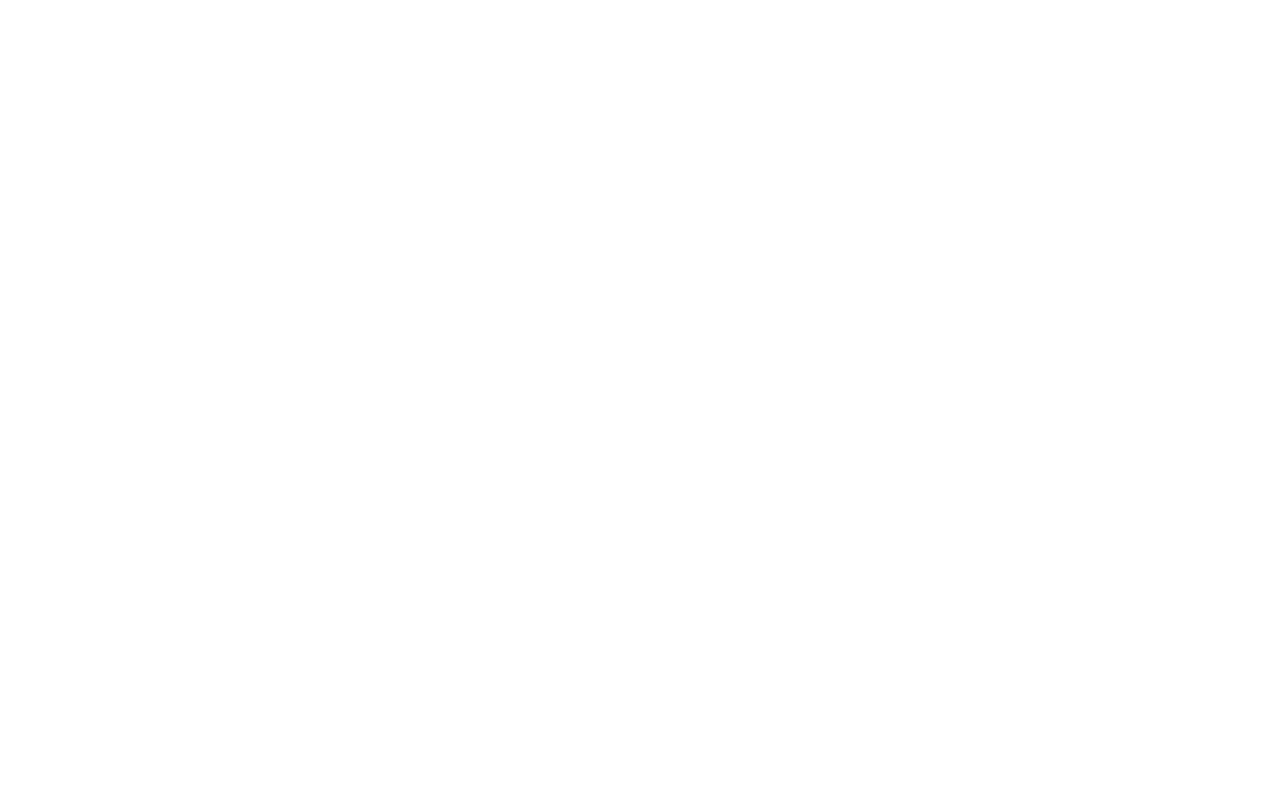
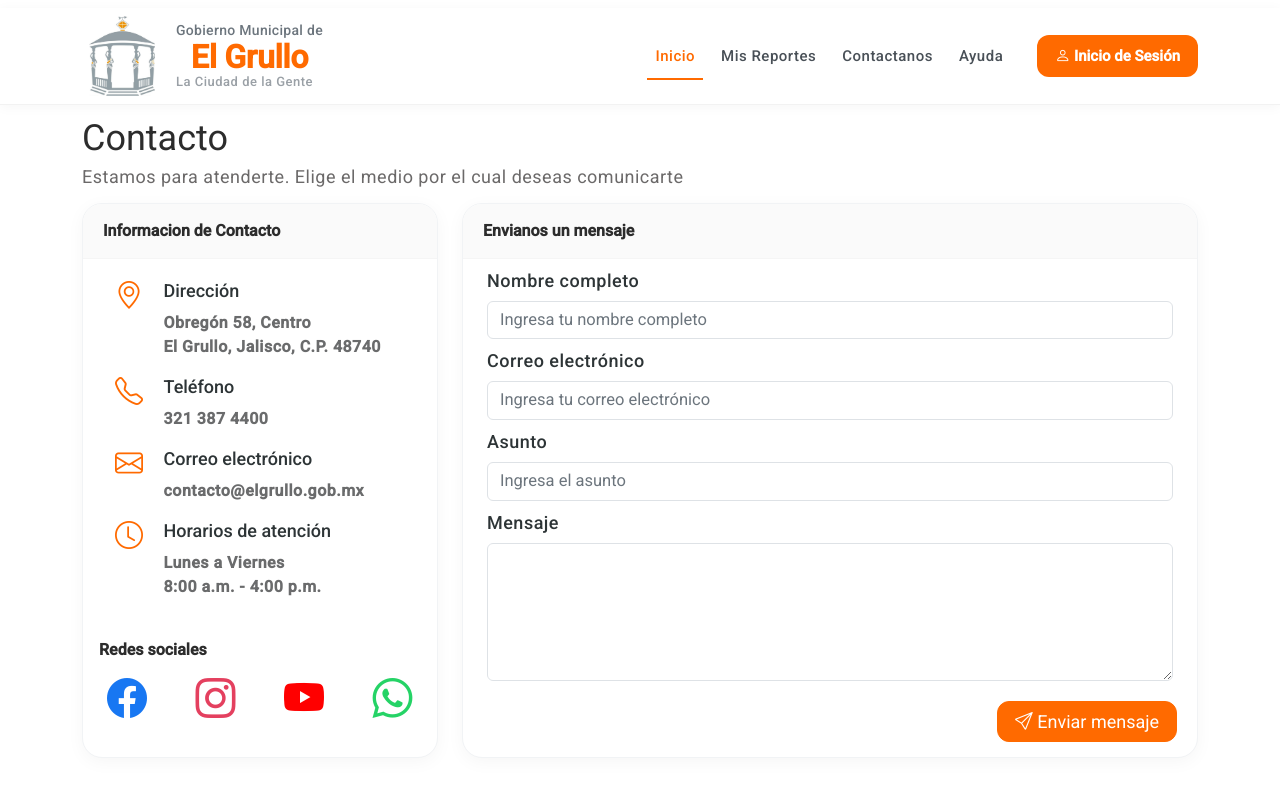
Before and after one commit to josejesus3/Servicios-Publicos-web, an Angular app: page /contactos in a window 1280 px wide. Before the commit this address led to /. Shown: the top 796 px of the page. Built offline with nearby package versions, Linux system fonts and the light colour scheme.

Commit message:
modulo contactanos/terminado

```diff
--- a/src/app/app.routes.ts
+++ b/src/app/app.routes.ts
@@ -3,12 +3,13 @@
 import { DashboardComponent } from './features/dashboard/dashboard.component';
 import { LayautComponent } from './layaut/layaut.component';
 import { CategoryChartComponentComponent } from './features/dashboard/components/category-chart-component/category-chart-component.component';
+import { ContactComponent } from './features/contact/contact.component';
 
 export const routes: Routes = [
     {path:'',component:LayautComponent,
         children:[
             { path: '', component: DashboardComponent },
-            { path: 'misReportes', component: CategoryChartComponentComponent },
+            { path: 'contactos', component: ContactComponent },
 
         ]
     },
--- a/src/app/features/contact/contact-card/contact-card.component.html
+++ b/src/app/features/contact/contact-card/contact-card.component.html
@@ -1 +1,28 @@
-<p>contact-card works!</p>
+<div class="row p-2 ">
+    @for (contacto of contactInfo; track $index) {
+
+    <div class="d-flex m-1">
+        <i class="{{contacto.icon}}"
+            style="color: #ff6a00; font-size:28px; margin-top: 10px; margin-right: 20px;margin-left: 20px;"></i>
+
+        <div class="contact-text">
+            <h4 class="contact-title m-0">{{contacto.title}}</h4>
+            <small class="contact-line"> {{contacto.lines[0]}}</small>
+            <br>
+            <small class="contact-line"> {{contacto.lines[1]}}</small>
+        </div>
+
+    </div>
+
+
+    }
+    <div class="box-header">
+        <h5>Redes sociales</h5>
+    </div>
+    <div class="d-flex gap-3 justify-content-around">
+
+        <a *ngFor="let redes of socialNetworks" href="{{redes.url}}">
+            <i class="{{redes.icon}} fs-1" [ngStyle]="{'color':redes.color}"></i>
+        </a>
+    </div>
+</div>
--- a/src/app/features/contact/contact-card/contact-card.component.scss
+++ b/src/app/features/contact/contact-card/contact-card.component.scss
@@ -0,0 +1,27 @@
+.contact-text{
+   width: 235px;
+}
+.contact-title{
+    font-size: 18px;
+    font-weight: 500;
+    color: #2d3436;
+}
+.contact-line{
+    font-size: 16px;
+    font-weight: 600;
+    color: #6a6b6c;
+}
+.box-header {
+    padding: 0 20px;
+    display: flex;
+    align-items: center;
+    height: 55px;
+    margin-top: 20px;
+
+}
+.box-header h5 {
+    margin: 0;
+    font-size: 16px;
+    font-weight: 600;
+    color: #2c2c2c;
+}
--- a/src/app/features/contact/contact-card/contact-card.component.ts
+++ b/src/app/features/contact/contact-card/contact-card.component.ts
@@ -1,12 +1,69 @@
+import { NgFor, NgStyle } from '@angular/common';
 import { Component } from '@angular/core';
+
 
 @Component({
   selector: 'app-contact-card',
   standalone: true,
-  imports: [],
+  imports: [NgFor, NgStyle],
   templateUrl: './contact-card.component.html',
   styleUrl: './contact-card.component.scss'
 })
 export class ContactCardComponent {
+  contactInfo = [
+    {
+      icon: 'bi-geo-alt',
+      title: 'Dirección',
+      lines: [
+        'Obregón 58, Centro',
+        'El Grullo, Jalisco, C.P. 48740'
+      ]
+    },
+    {
+      icon: 'bi-telephone',
+      title: 'Teléfono',
+      lines: ['321 387 4400']
+    },
+    {
+      icon: 'bi-envelope',
+      title: 'Correo electrónico',
+      lines: ['contacto@elgrullo.gob.mx']
+    },
+    {
+      icon: 'bi-clock',
+      title: 'Horarios de atención',
+      lines: [
+        'Lunes a Viernes',
+        '8:00 a.m. - 4:00 p.m.'
+      ]
+    }
+  ];
+
+  socialNetworks = [
+  {
+    name: 'Facebook',
+    icon: 'bi-facebook',
+    color: '#1877F2',
+    url: 'https://facebook.com'
+  },
+  {
+    name: 'Instagram',
+    icon: 'bi-instagram',
+    color: '#E4405F',
+    url: 'https://instagram.com'
+  },
+  {
+    name: 'YouTube',
+    icon: 'bi-youtube',
+    color: '#FF0000',
+    url: 'https://youtube.com'
+  },
+  {
+    name: 'WhatsApp',
+    icon: 'bi-whatsapp',
+    color: '#25D366',
+    url: 'https://wa.me/'
+  }
+];
 
 }
--- a/src/app/features/contact/contact.component.html
+++ b/src/app/features/contact/contact.component.html
@@ -1 +1,24 @@
-<p>contact works!</p>
+<div class="row">
+    <div >
+       <h3 style="color: #2c2c2c; font-weight: 400; line-height: 0.5;">Contacto</h3>
+       <p style="color: #626060f1; font-size: 18px;">Estamos para atenderte. Elige el medio por el cual deseas comunicarte</p>
+    </div>
+    <div class="col-lg-4">
+        <div class="custom-box">
+            <div class="box-header">
+                <h5>Informacion de Contacto</h5>
+            </div>
+            <app-contact-card></app-contact-card>
+
+        </div>
+    </div>
+    <div class="col-lg-8">
+        <div class="custom-box">
+            <div class="box-header">
+                <h5>Envianos un mensaje</h5>
+            </div>
+            <app-formulario></app-formulario>
+
+        </div>
+    </div>
+</div>
--- a/src/app/features/contact/contact.component.scss
+++ b/src/app/features/contact/contact.component.scss
@@ -0,0 +1,28 @@
+.custom-box {
+    width: 100%;
+    height: 555px;
+    background: #ffffff;
+    border-radius: 20px;
+    border: 1px solid #f1f3f5;
+    overflow: hidden;
+    position: relative;
+    box-shadow:
+        0 4px 18px rgba(0, 0, 0, 0.04);
+
+    transition: all .25s ease;
+}
+
+.box-header {
+    padding: 0 20px;
+    display: flex;
+    align-items: center;
+    height: 55px;
+    border-bottom: 1px solid #f5f5f5;
+    background: #fafafa;
+}
+.box-header h5 {
+    margin: 0;
+    font-size: 16px;
+    font-weight: 600;
+    color: #2c2c2c;
+}
--- a/src/app/features/contact/contact.component.ts
+++ b/src/app/features/contact/contact.component.ts
@@ -1,9 +1,11 @@
 import { Component } from '@angular/core';
+import { ContactCardComponent } from "./contact-card/contact-card.component";
+import { FormularioComponent } from "./formulario/formulario.component";
 
 @Component({
   selector: 'app-contact',
   standalone: true,
-  imports: [],
+  imports: [ContactCardComponent, FormularioComponent],
   templateUrl: './contact.component.html',
   styleUrl: './contact.component.scss'
 })
--- /dev/null
+++ b/src/app/features/contact/formulario/formulario.component.html
@@ -0,0 +1,10 @@
+<div class="list-group px-4">
+    @for (item of contactFields; track $index) {
+    <label class="form-label form-title" name="item.name">{{item.label}}</label>
+    <input *ngIf="item.type !== 'textarea'" [type]="item.type"  [name]="item.name" class="form-control" [placeholder]="item.placeholder">
+
+    <textarea *ngIf="item.type === 'textarea'" class="form-control" rows="5" [placeholder]="item.placeholder">
+  </textarea>
+    }
+    <button class="btn form-button"><i class="bi bi-send"></i>  Enviar mensaje</button>
+</div>
--- /dev/null
+++ b/src/app/features/contact/formulario/formulario.component.scss
@@ -0,0 +1,50 @@
+.form-title {
+  font-size: 18px;
+  font-weight: 500;
+  color: #2d3436;
+  margin-top: 10px;
+}
+.form-control{
+  font-size: 16.5px;
+}
+
+.form-control::placeholder {
+  color: #6c757d;
+  opacity: 1;
+  /* Evita que algunos navegadores lo muestren más transparente */
+}
+
+.form-button {
+  font-size: 18px;
+  background: #ff6a00;
+  color: white;
+  border: 1px solid #ff6a00;
+  border-radius: 12px;
+  width: 180px;
+  position: absolute;
+  bottom: 15px;
+  right: 20px;
+  transition: all .25s ease;
+}
+
+.form-button:hover {
+
+  transform: translateY(-4px);
+  box-shadow:
+    0 10px 20px #ff6a0069;
+}
+
+.form-button:active {
+  background: #ff6a00;
+  color: white;
+  border: 1px solid #ff6a00;
+  transform: scale(.97);
+  box-shadow: none;
+}
+
+.form-button:focus {
+
+  outline: none !important;
+  box-shadow: none !important;
+
+}
--- /dev/null
+++ b/src/app/features/contact/formulario/formulario.component.ts
@@ -0,0 +1,40 @@
+import { NgIf } from '@angular/common';
+import { Component } from '@angular/core';
+
+
+@Component({
+  selector: 'app-formulario',
+  standalone: true,
+  imports: [NgIf],
+  templateUrl: './formulario.component.html',
+  styleUrl: './formulario.component.scss'
+})
+export class FormularioComponent {
+  contactFields = [
+  {
+    label: 'Nombre completo',
+    name: 'fullName',
+    type: 'text',
+    placeholder: 'Ingresa tu nombre completo'
+  },
+  {
+    label: 'Correo electrónico',
+    name: 'email',
+    type: 'email',
+    placeholder: 'Ingresa tu correo electrónico'
+  },
+  {
+    label: 'Asunto',
+    name: 'subject',
+    type: 'text',
+    placeholder: 'Ingresa el asunto'
+  },
+  {
+    label: 'Mensaje',
+    name: 'message',
+    type: 'textarea',
+    placeholder: 'Escribe tu mensaje'
+  }
+];
+
+}
--- a/src/app/shared/components/navbar/navbar.component.html
+++ b/src/app/shared/components/navbar/navbar.component.html
@@ -60,14 +60,14 @@
                 </li>
 
                 <li class="nav-item">
-                    <a class="nav-link" routerLink="misReportes">
+                    <a class="nav-link" >
                         Mis Reportes
                     </a>
                 </li>
 
                 <li class="nav-item">
-                    <a class="nav-link" href="">
-                        Contactos
+                    <a class="nav-link" routerLink="contactos">
+                        Contactanos
                     </a>
                 </li>
 
```
Also changed, not shown: src/app/features/dashboard/components/category-component/category-component.component.scss (+5 -14 lines), 1 other file (tests, documents, lock files or other folders).
